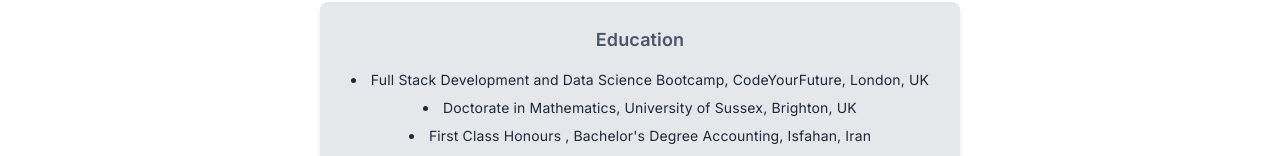
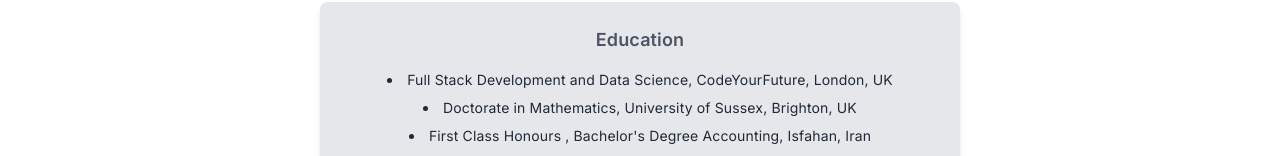
Before and after one commit to leilafarsani/leila-portfolio, a Next.js app: page /about in a window 1280 px wide. Shown: the part 347-503 px from the top of the page. Built offline with nearby package versions, Linux system fonts and the light colour scheme.

Commit message:
update education

```diff
--- a/app/about/page.tsx
+++ b/app/about/page.tsx
@@ -20,7 +20,7 @@ export default function AboutPage() {
         <div className="mb-12">
           <SectionCard
             title="Education"
-            content={`Full Stack Development and Data Science Bootcamp, CodeYourFuture, London, UK\nDoctorate in Mathematics, University of Sussex, Brighton, UK\nFirst Class Honours , Bachelor's Degree Accounting, Isfahan, Iran\nFirst Class Honours, Diploma Mathematics, Isfahan, Iran`}
+            content={`Full Stack Development and Data Science, CodeYourFuture, London, UK\nDoctorate in Mathematics, University of Sussex, Brighton, UK\nFirst Class Honours , Bachelor's Degree Accounting, Isfahan, Iran\nFirst Class Honours, Diploma Mathematics, Isfahan, Iran`}
           />
         </div>
 
```
